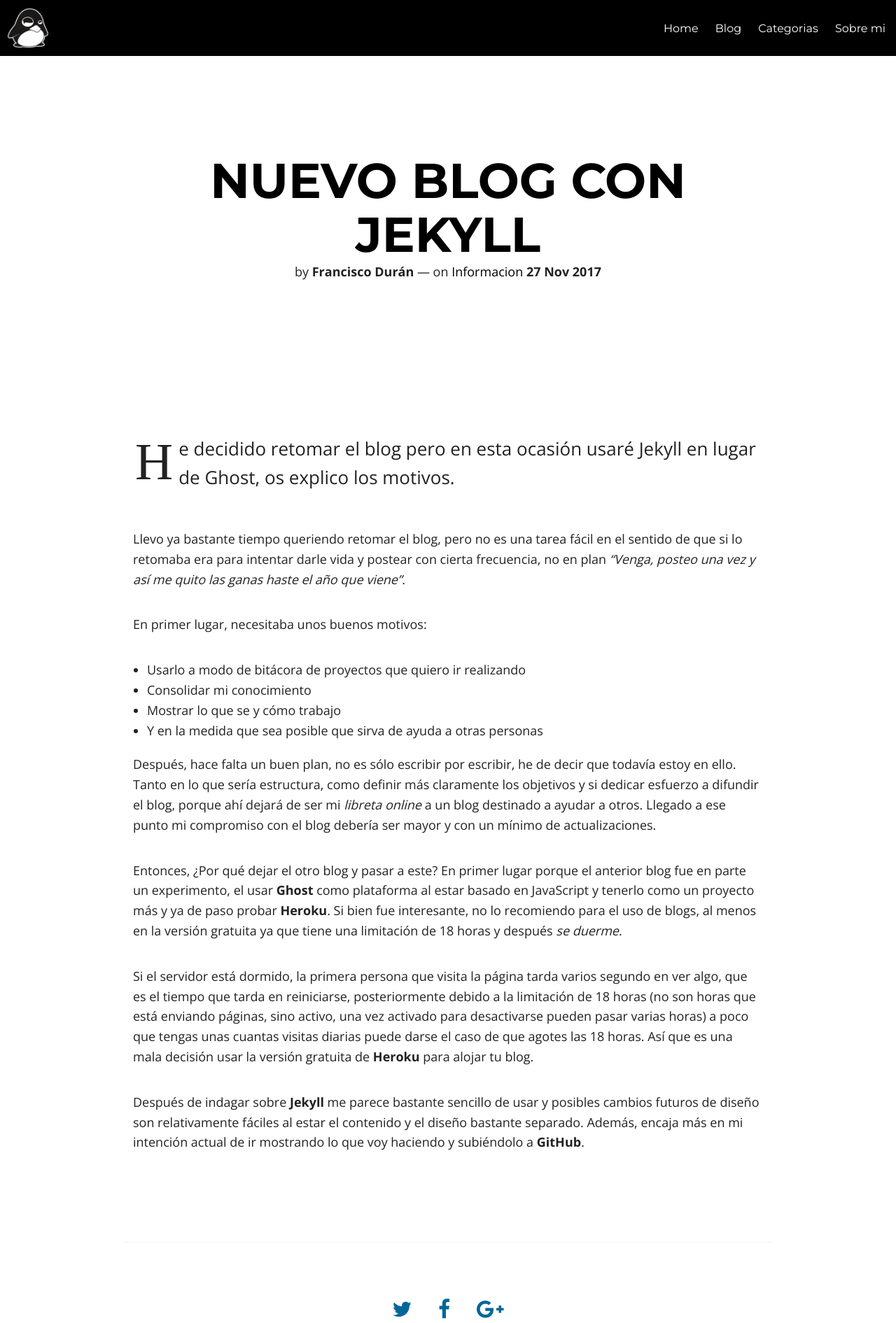
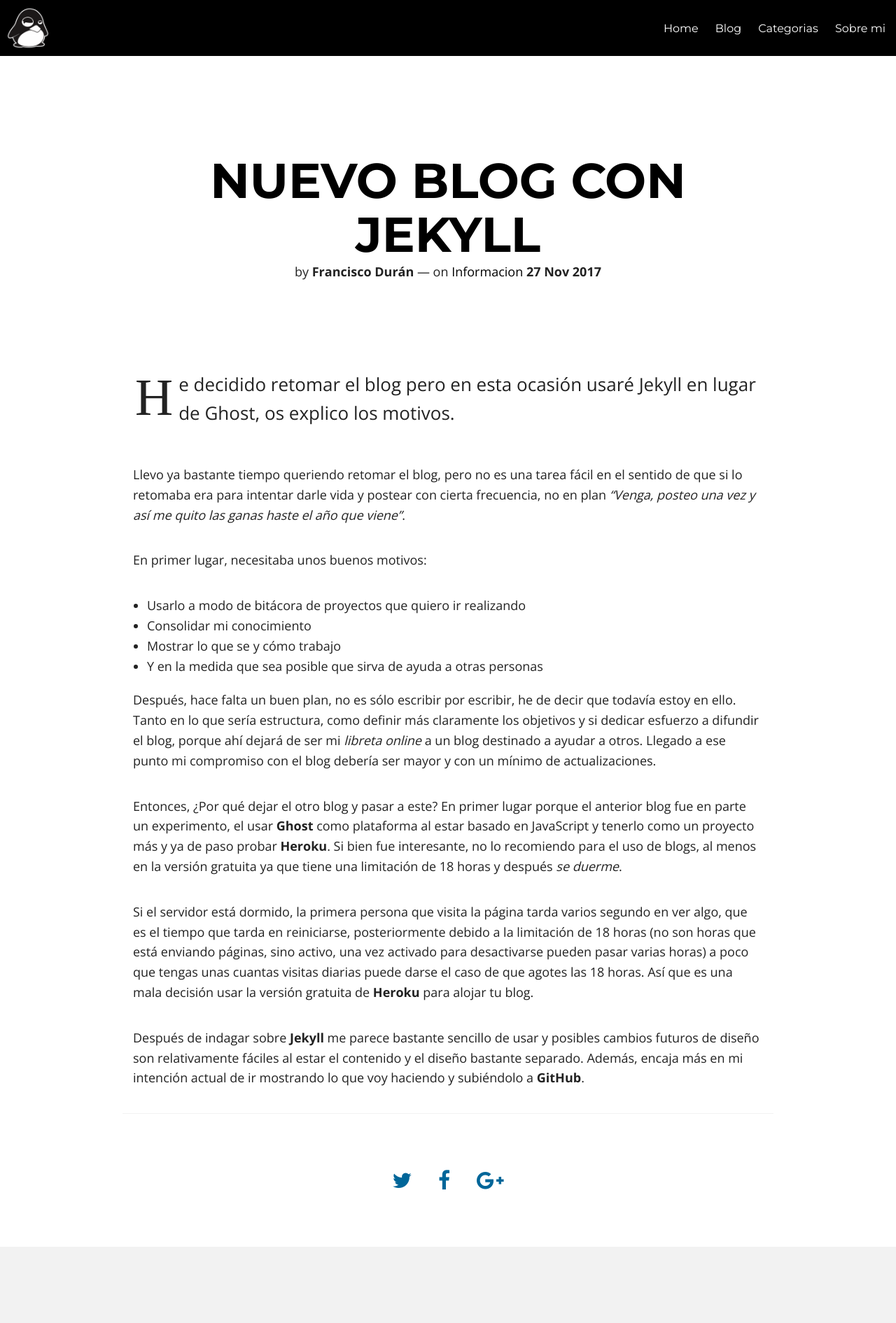
Before and after one commit to ShinFDuran/blog-jekyll, a Jekyll site: the page built from _posts/2017-11-27-nuevo-blog-con-jekyll.md, in a window 1280 px wide. Shown: the top 1891 px of the page at 70% size. Built offline with Jekyll 4.4.1, drawn with Linux system fonts in a browser that asks for light colours; nearby versions of some CDN libraries; comment, search, counter and statistics services are not loaded.

Commit message:
Refactorizado post

```diff
--- a/_layouts/post.html
+++ b/_layouts/post.html
@@ -9,7 +9,6 @@
   <main id="notepad-post-container" class="notepad-post-container intro-effect-sliced" role="main">
     <header class="notepad-post-header">
       <div class="bg-img"></div>
-
       <div class="notepad-post-menu-header">
 {% else %}
   <main id="notepad-post-container-simple" class="notepad-post-container-simple" role="main">
@@ -19,15 +18,20 @@
 <a class="notepad-blog-logo" href="{{ site.url }}">
   <img src="{{ site.url }}/images/{{ site.logo }}" alt="Blog Logo" />
 </a>
-
 <div class="notepad-blog-menu">
   <div class="notepad-mobile-menu show-for-small">
-        <a href="#"><i class="fa fa-bars"></i></a>
+    <a href="#">
+      <i class="fa fa-bars"></i>
+    </a>
   </div>
   <ul class="notepad-menu">
+    <!-- Mobile Button -->
     <li class="notepad-mobile-close-btn show-for-small text-right">
-            <a href="#"><i class="fa fa-times"></i></a>
+      <a href="#">
+        <i class="fa fa-times"></i>
+      </a>
     </li>
+    <!-- Lista de secciones -->
     {% for link in site.links %}
     <li>{% if link.external %}
       <a href="{{ link.url }}">{{ link.title }}</a>
@@ -36,9 +40,9 @@
       {% endif %} </li>
     {% endfor %}
     </ul>
-
 </div>
 </div>
+
 {% if page.imagefeature %}
   <div class="notepad-post-title bg-check">
     <h1>{{ page.title }}</h1>
@@ -52,61 +56,33 @@
   <div class="notepad-post-title-simple row">
     <div class="small-12 columns">
       <div class="notepad-post-meta-simple">
-
         <h1>{{ page.title }}</h1>
         <p>by <strong>{{ site.owner.name }}</strong> &#8212; {% assign tagsize = page.tags.size %}{% if tagsize != 0 %}on {% for tag in page.tags %}<a href="{{ site.url }}/tags/index.html#{{ tag | cgi_encode }}" data-toggle="tooltip" title="Posts tagged with {{ tag }}" rel="tag">{{ tag }}</a>{% unless forloop.last %}&nbsp;&comma;&nbsp;{% endunless %}{% endfor %}{% endif %} <strong><time datetime="{{ page.date | date_to_xmlschema }}">{{ page.date | date: "%d %b %Y" }}</time></strong></p>
-
-
-
-<script async src="//pagead2.googlesyndication.com/pagead/js/adsbygoogle.js"></script>
-<!-- codein1 -->
-<ins class="adsbygoogle"
-     style="display:inline-block;width:728px;height:90px"
-     data-ad-client="ca-pub-7466474470517357"
-     data-ad-slot="6700962438"></ins>
-<script>
-(adsbygoogle = window.adsbygoogle || []).push({});
-</script>
-
-
-
-
-
-
-
       </div>
     </div>
   </div>
 </header>
 {% endif %}
-        {% if page.imagefeature %}<article class="notepad-post-content post">{% else %}<article class="notepad-post-content post tag-simple">{% endif %}
-            <div>{{ content }}
-            </div>
 
-<div style="text-align: center;">
-<script async src="//pagead2.googlesyndication.com/pagead/js/adsbygoogle.js"></script>
-<!-- codein2-footer -->
-<ins class="adsbygoogle"
-     style="display:inline-block;width:728px;height:90px"
-     data-ad-client="ca-pub-7466474470517357"
-     data-ad-slot="9952356430"></ins>
-<script>
-(adsbygoogle = window.adsbygoogle || []).push({});
-</script>
-</div>
+  <!-- Artículo -->
+  {% if page.imagefeature %}
+    <article class="notepad-post-content post">
+  {% else %}
+    <article class="notepad-post-content post tag-simple">
+  {% endif %}
+      <div>{{ content }}</div>
+    </article>
 
-
-
-
-
-        </article>
+  <!-- Links para compartir -->
   <div class="cf"></div>
   {% if site.share %}{% include share.html %}{% endif %}
   <div class="cf"></div>
 
+  <!-- Firma del artículo -->
   {% include signoff.html %}
+  <div class="cf"></div>
 
-        <div class="cf"></div>
+  <!-- Comentarios -->
   {% if site.disqus_shortname and page.comments == true %}
     <section class="notepad-disqus row">
       <div class="small-12 columns">
@@ -118,7 +94,9 @@
   {% endif %}
   <div class="cf"></div>
 
+  <!-- Footer -->
   {% include footer.html %}
+
 </main>
 {% include scripts.html %}
 </body>
```
Lines whose indentation alone changed are shown as unchanged.
